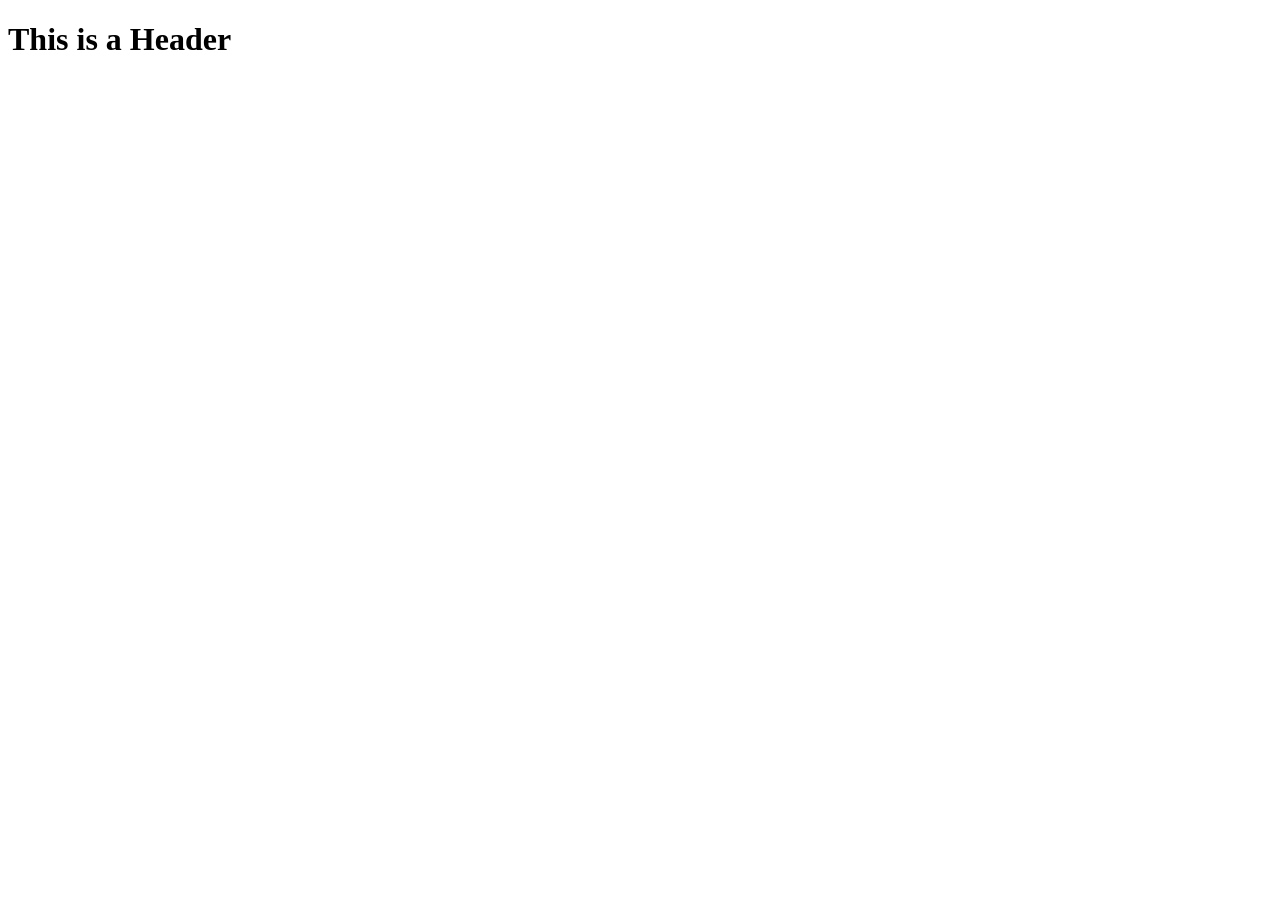
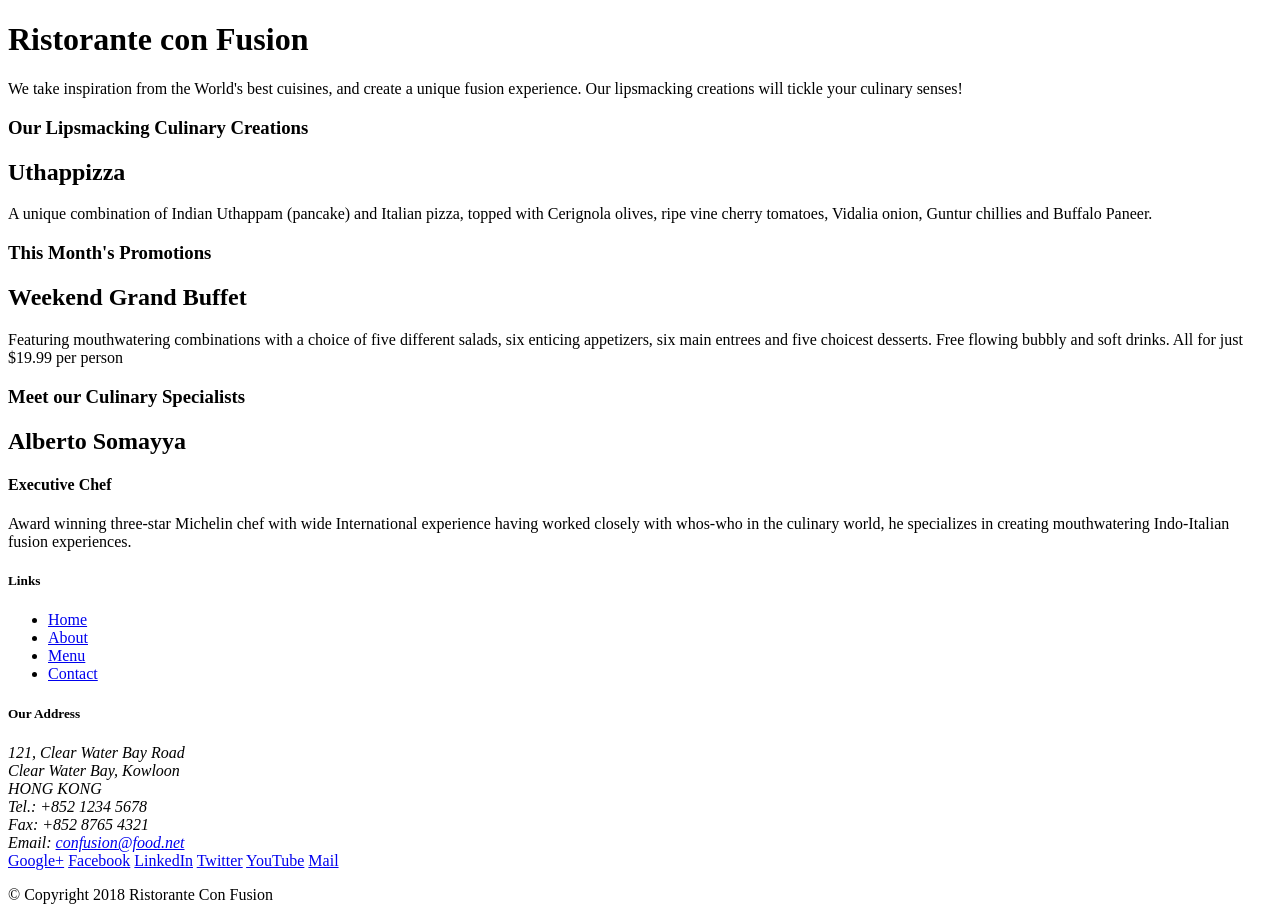
Before and after one commit to Ikalli/coursera-web-ui-frameworks, a website: page index.html in a window 1280 px wide. Before the commit the page ends 800 px from the top, so only its background shows below. Drawn offline with Linux system fonts and the light colour scheme.

Commit message:
getting started with bootstrap

```diff
--- a/index.html
+++ b/index.html
@@ -1,7 +1,101 @@
 <!DOCTYPE html>
-<html>
-    <head></head>
-    <body>
-        <h1>This is a Header</h1>
-    </body>
+<html lang="en">
+
+<head>
+    <title>Ristorante Con Fusion</title>
+</head>
+
+<body>
+
+    <header>
+        <div>
+            <div>
+                <div>
+                    <h1>Ristorante con Fusion</h1>
+                    <p>We take inspiration from the World's best cuisines, and create a unique fusion experience. Our lipsmacking creations will tickle your culinary senses!</p>
+                </div>
+                <div>
+                </div>
+            </div>
+        </div>
+    </header>
+
+    <div>
+        <div>
+            <div>
+                <h3>Our Lipsmacking Culinary Creations</h3>
+            </div>
+            <div>
+                <h2>Uthappizza</h2>
+                <p>A unique combination of Indian Uthappam (pancake) and Italian pizza, topped with Cerignola olives, ripe vine cherry tomatoes, Vidalia onion, Guntur chillies and Buffalo Paneer.</p>
+            </div>
+        </div>
+
+
+        <div>
+            <div>
+                <h3>This Month's Promotions</h3>
+            </div>
+            <div>
+                <h2>Weekend Grand Buffet</h2>
+                <p>Featuring mouthwatering combinations with a choice of five different salads, six enticing appetizers, six main entrees and five choicest desserts. Free flowing bubbly and soft drinks. All for just $19.99 per person </p>
+            </div>
+        </div>
+
+        <div>
+            <div>
+                <h3>Meet our Culinary Specialists</h3>
+            </div>
+            <div>
+                <h2>Alberto Somayya</h2>
+                <h4>Executive Chef</h4>
+                <p>Award winning three-star Michelin chef with wide International experience having worked closely with whos-who in the culinary world, he specializes in creating mouthwatering Indo-Italian fusion experiences. </p>
+            </div>
+        </div>
+    </div>
+
+    <footer>
+        <div>
+            <div>
+                <div>
+                    <h5>Links</h5>
+                    <ul>
+                        <li><a href="#">Home</a></li>
+                        <li><a href="#">About</a></li>
+                        <li><a href="#">Menu</a></li>
+                        <li><a href="#">Contact</a></li>
+                    </ul>
+                </div>
+                <div>
+                    <h5>Our Address</h5>
+                    <address>
+		              121, Clear Water Bay Road<br>
+		              Clear Water Bay, Kowloon<br>
+		              HONG KONG<br>
+		              Tel.: +852 1234 5678<br>
+		              Fax: +852 8765 4321<br>
+		              Email: <a href="mailto:confusion@food.net">confusion@food.net</a>
+		           </address>
+                </div>
+                <div>
+                    <div>
+                        <a href="http://google.com/+">Google+</a>
+                        <a href="http://www.facebook.com/profile.php?id=">Facebook</a>
+                        <a href="http://www.linkedin.com/in/">LinkedIn</a>
+                        <a href="http://twitter.com/">Twitter</a>
+                        <a href="http://youtube.com/">YouTube</a>
+                        <a href="mailto:">Mail</a>
+                    </div>
+                </div>
+           </div>
+           <div>
+                <div>
+                    <p>© Copyright 2018 Ristorante Con Fusion</p>
+                </div>
+           </div>
+        </div>
+    </footer>
+
+</body>
+
 </html>
```
Also changed, not shown: package.json (+8 -11 lines).
